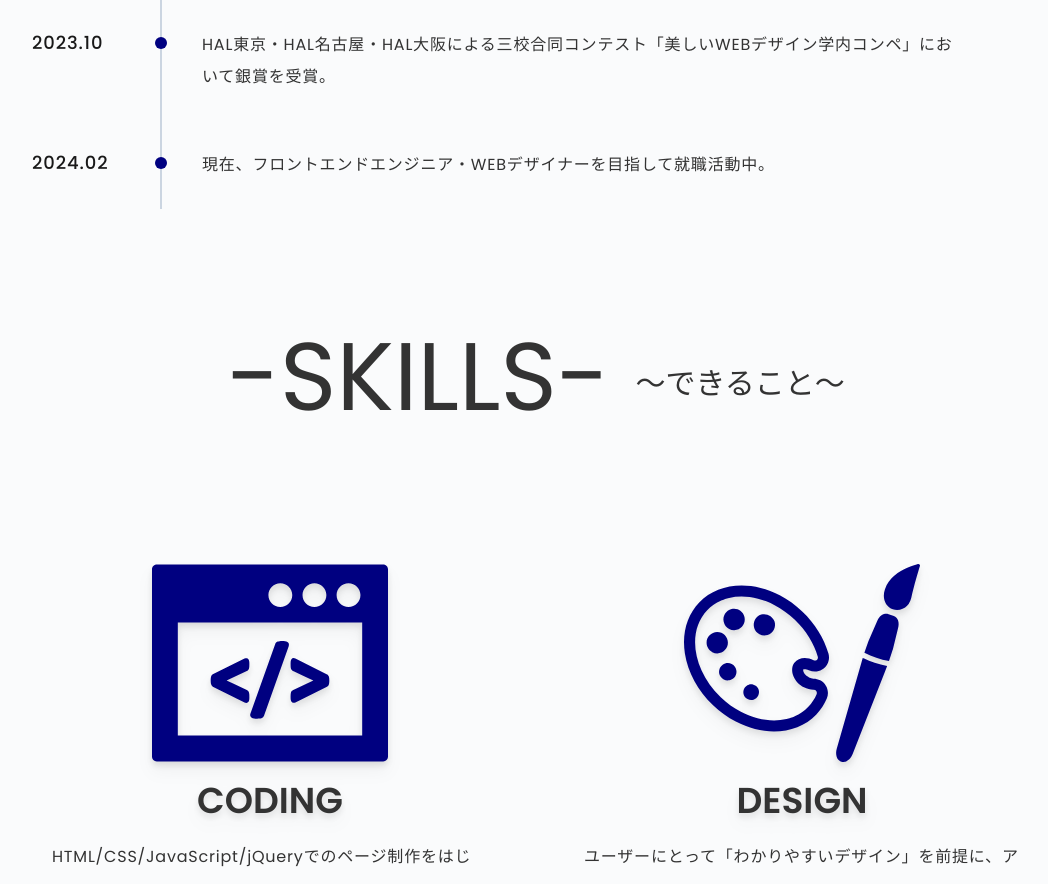
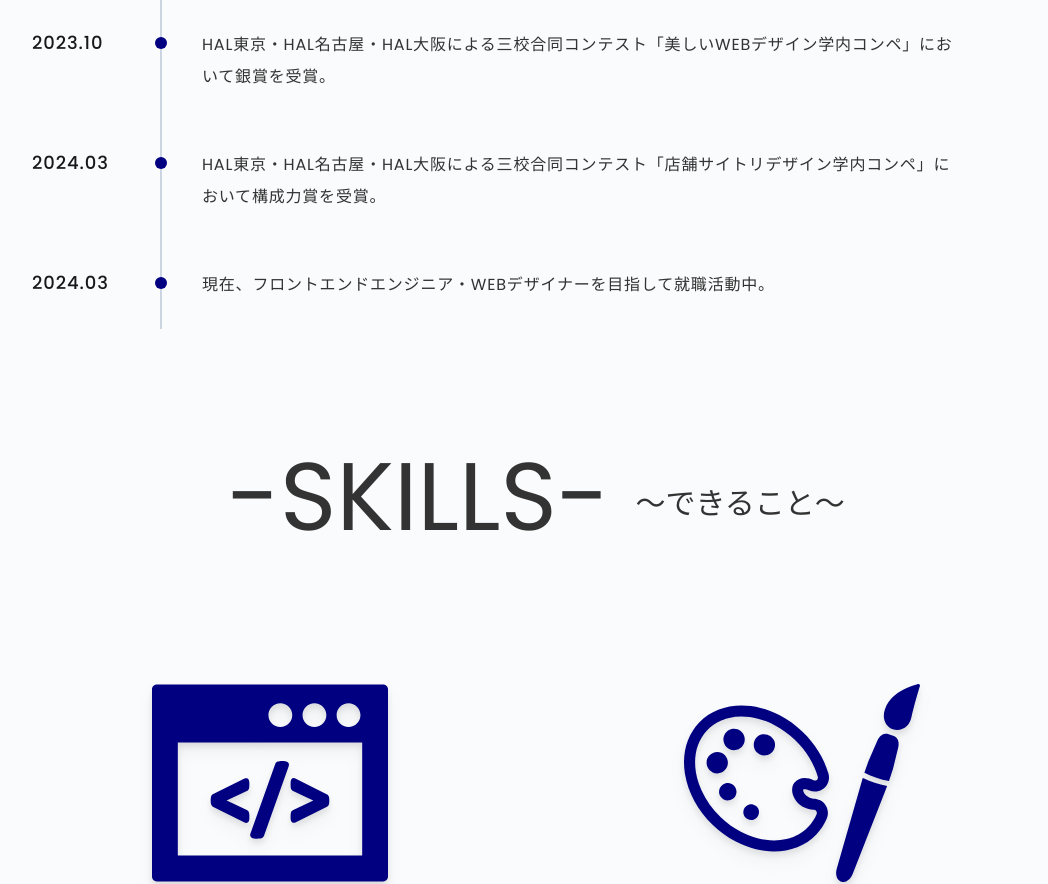
Before and after one commit to TK4464/my-portfolio, a Next.js app: page /about in a window 1280 px wide. Shown: the part 1760-2644 px from the top of the page, without its empty margins (104-1152 px from the left). Built offline with nearby package versions, Linux system fonts and the light colour scheme; a web font is replaced by a local one.

Commit message:
Homeabout & Aboutcareerに文章追加

```diff
--- a/src/components/AboutComponents/AboutCareer.jsx
+++ b/src/components/AboutComponents/AboutCareer.jsx
@@ -27,7 +27,11 @@ const TimelineData = [
         content: "HAL東京・HAL名古屋・HAL大阪による三校合同コンテスト「美しいWEBデザイン学内コンペ」において銀賞を受賞。"
     },
     {
-        date: "2024.02",
+        date: "2024.03",
+        content: "HAL東京・HAL名古屋・HAL大阪による三校合同コンテスト「店舗サイトリデザイン学内コンペ」において構成力賞を受賞。"
+    },
+    {
+        date: "2024.03",
         content: "現在、フロントエンドエンジニア・WEBデザイナーを目指して就職活動中。"
     }
 ];
--- a/src/components/HomeComponents/HomeAbout.jsx
+++ b/src/components/HomeComponents/HomeAbout.jsx
@@ -66,6 +66,10 @@ const aboutData = [
     {
         title: 'AWARDS',
         info: [
+            {
+                title: 'HAL3校合同コンテスト 店舗サイトリデザイン学内コンペ 構成力賞',
+                stage: '2024 - 2025',
+            },
             {
                 title: 'HAL3校合同コンテスト 美しいWEBデザイン学内コンペ 銀賞',
                 stage: '2023 - 2024',
@@ -191,7 +195,7 @@ const HomeAbout = () => {
                                         viewport={{ once: true, amount: "0.4" }}
                                     >
                                         {aboutData[index].info.map((item, itemIndex) => {
-                                            return <div key={itemIndex} className='flex-1 flex flex-col md:flex-row max-w-max items-center mb-2 text-xs sm:text-sm md:text-base text-dark-black'
+                                            return <div key={itemIndex} className='flex-1 flex flex-col md:flex-row max-w-max items-center mb-2 text-[11.5px] sm:text-sm md:text-base text-dark-black'
                                             >
 
                                                 {/* タイトル */}
```
